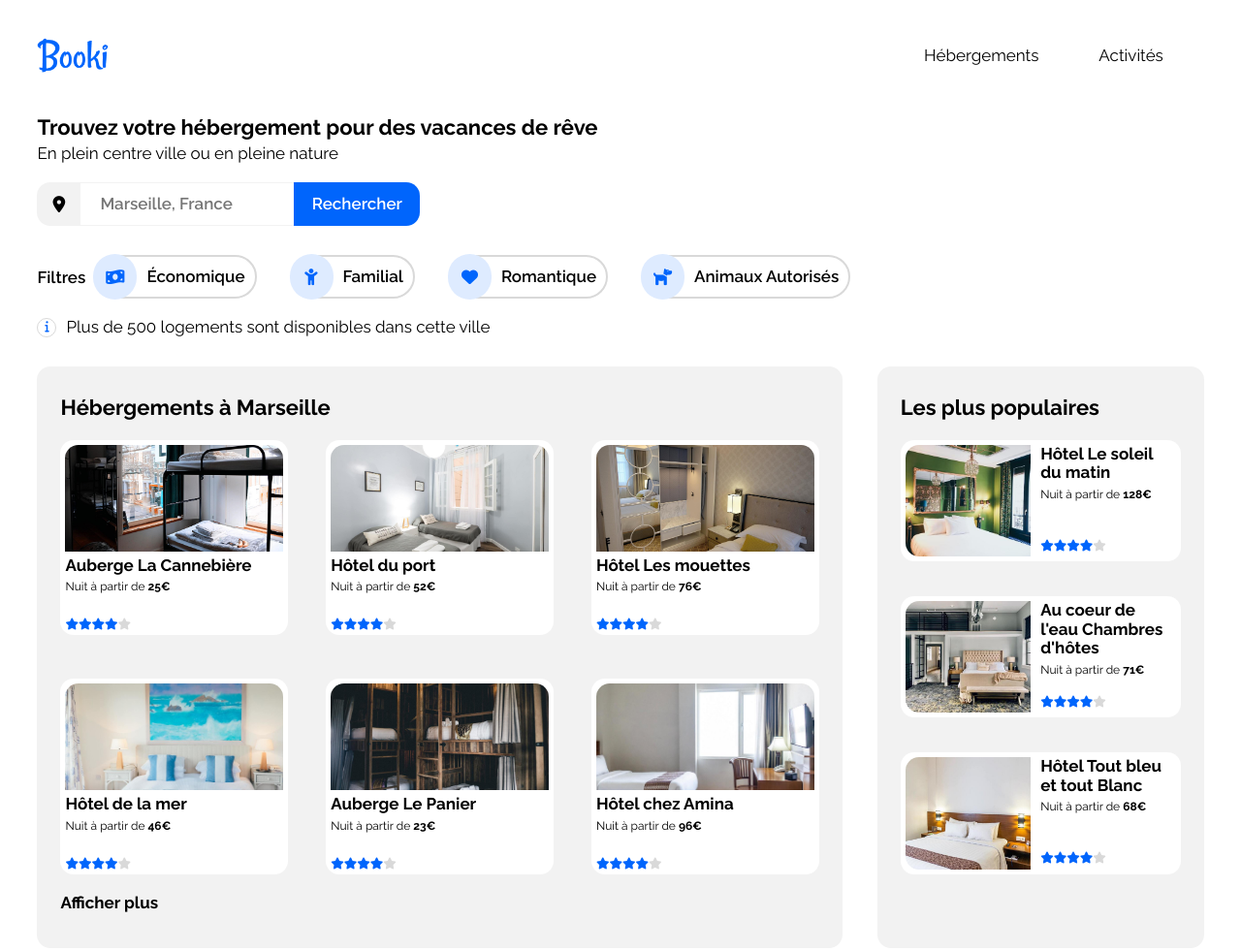
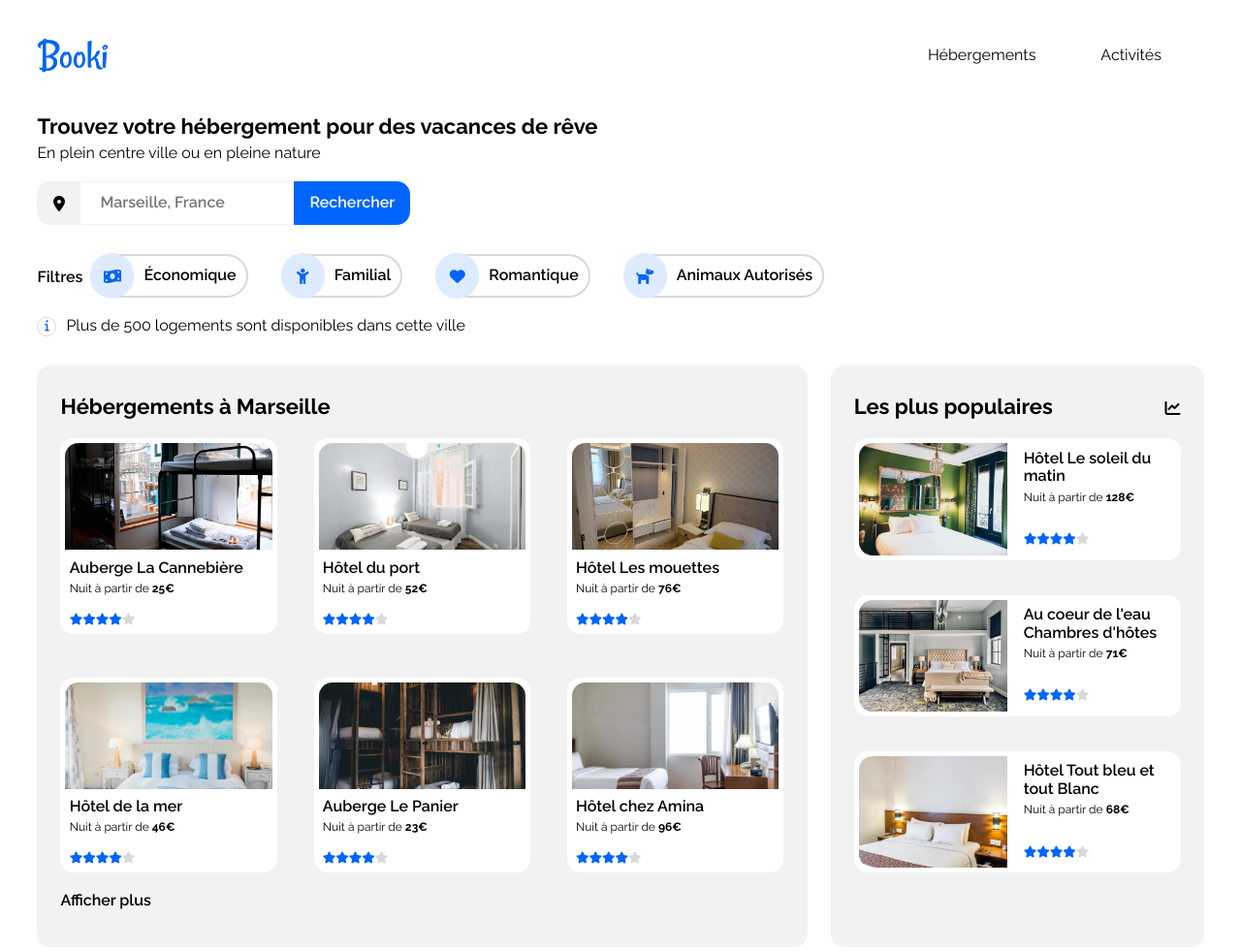
Before and after one commit to sejost/p2_booki_oc, a plain HTML site: page index.html in a window 1280 px wide. Shown: the whole page at 97% size. Drawn offline with Linux system fonts and the light colour scheme.

Commit message:
Simplification Stylesheet + Comments on HTML v1

```diff
--- a/index.html
+++ b/index.html
@@ -1,5 +1,15 @@
 <!DOCTYPE html>
 <html lang="fr">
+
+<!--
+    Head Part Including :
+    - Google Fonts
+
+    - Normalyse.css that makes browsers render all elements more consistently and in line with modern standards
+    - Styles.css/scss that makes the style of the page
+    - Font Awesom Icons
+    - Favicons
+-->
 
 <head>
     <meta charset="UTF-8">
@@ -20,16 +30,21 @@
 
 
 <body>
+
+    <!--
+        Header Part
+        Basic logo With 2 UL links
+    -->
     <header>
         <a class="logo" href="#"><img src="images/logo/Booki.png" href="#" alt="bookilog"></a>
         <nav>
             <ul class="navlinks">
                 <li>
-                    <a class="first-a" href="#">Hébergements</a>
+                    <a href="#">Hébergements</a>
                     <div class="first-select"></div>
                 </li>
                 <li>
-                    <a class="second-a" href="#">Activités</a>
+                    <a href="#">Activités</a>
                     <div class="second-select"></div>
                 </li>
             </ul>
@@ -39,35 +54,47 @@
         </div>
     </header>
 
-    <section class="accomodations search-panel">
-        <div class="header-panel">
+    <!--
+        First Section
+        Accommodation Search Part
+    -->
+    <section>
+        <!-- Header Section of the Reasearch - No Specific Styles -->
+        <div class="header-section">
             <h1>Trouvez votre hébergement pour des vacances de rêve</h1>
             <p>En plein centre ville ou en pleine nature</p>
         </div>
 
-        <form action="#" method="#" class="form-citysearch">
-            <!--Method : Post Action | : Send to the page-->
-            <fieldset class="fieldsearch">
+        <!--
+        Form part - Divided into 2 Fieldset
+        - Input to search
+        - Checkbox used as filters
+        -->
+        <form action="#" method="#">
+            <!--Need to add "Method : Post Action" | : Send to the page-->
 
+            <!-- First FieldSet - Focus on the localisation of the accomodations -->
+            <fieldset>
                 <div class="city-choice">
-                    <a href="#" class="icon fas fa-map-marker-alt"></a>
-                    <input class="search-zone" placeholder="Marseille, France" type="text" name="location" id="city"
+                    <a href="#" class="icon fas fa-map-marker-alt btn"></a>
+                    <input class="research-input" placeholder="Marseille, France" type="text" name="location" id="city"
                         required>
-                    <input class="search-btn desktop-btn" type="submit" value="Rechercher" name="location">
-                    <button class="search-btn mobile-btn" type="submit" name="location"><i
-                            class="fas fa-search"></i></button>
+                    <input class="research-btn desktop-btn btn" type="submit" value="Rechercher" name="location">
+                    <button class="research-btn mobile-btn btn" type="submit" name="location">
+                        <i class="fas fa-search"></i>
+                    </button>
                 </div>
+            </fieldset>
 
-            </fieldset>
-            <fieldset class="fieldfilters">
-                <div class="filterssearch">
-
+            <!-- Second FieldSet - Focus on the filters concerning accomodations -->
+            <fieldset>
+                <div class="search-filters">
                     <legend>Filtres</legend>
-                    <div class="innerfilter">
+                    <div class="inner-filters">
 
                         <div class="filter">
                             <input type="checkbox" name="economical" id="cbx-economical">
-                            <div class="innerlabel">
+                            <div class="inner-label">
                                 <i class="fas fa-money-bill-wave"></i>
                                 <label for="cbx-economical" id="label-economical">Économique</label>
                             </div>
@@ -76,7 +103,7 @@
 
                         <div class="filter">
                             <input type="checkbox" name="family" id="cbx-family">
-                            <div class="innerlabel">
+                            <div class="inner-label">
                                 <i class="fas fa-child"></i>
                                 <label for="cbx-family">Familial</label>
                             </div>
@@ -85,7 +112,7 @@
 
                         <div class="filter">
                             <input type="checkbox" name="romantic" id="cbx-romantic">
-                            <div class="innerlabel">
+                            <div class="inner-label">
                                 <i class="fas fa-heart"></i>
                                 <label for="cbx-romantic">Romantique</label>
                             </div>
@@ -94,7 +121,7 @@
 
                         <div class="filter">
                             <input type="checkbox" name="animals" id="cbx-animals">
-                            <div class="innerlabel">
+                            <div class="inner-label">
                                 <i class="fas fa-dog"></i>
                                 <label for="cbx-animals">Animaux Autorisés</label>
                             </div>
@@ -105,16 +132,24 @@
             </fieldset>
         </form>
 
+        <!--  Footer of the Reasearch Section -->
         <div class="footer-panel">
             <i class="fas fa-info"></i>
             <p>Plus de 500 logements sont disponibles dans cette ville</p>
         </div>
     </section>
 
-    <section class="accomodations-popular">
-        <main class="accomodation">
+    <!--
+        Second Section
+        Researched and Most Popular Accomodations
+    -->
+    <section class="accomodations-list">
+
+        <!-- Main Panel - list filtered accomodations -->
+        <main>
+            <!-- First Card -->
             <h2>Hébergements à Marseille</h2>
-            <div class="hostel-container">
+            <div class="hostels-list">
                 <div class="hostel">
                     <img src="images/hebergements/3_medium/marcus-loke-WQJvWU_HZFo-unsplash.jpg"
                         alt="Auberge La Cannebiere">
@@ -122,6 +157,7 @@
                         <div class="text-card">
                             <h4>Auberge La Cannebière</h4>
                             <p>Nuit à partir de <strong>25€</strong></p>
+
                         </div>
                         <div class="stars"><i class="fas fa-star">
                             </i><i class="fas fa-star"></i><i class="fas fa-star"></i><i class="fas fa-star"></i><i
@@ -129,6 +165,8 @@
                         </div>
                     </div>
                 </div>
+
+                <!-- Second Card -->
                 <div class="hostel">
                     <img src="images/hebergements/3_medium/fred-kleber-gTbaxaVLvsg-unsplash.jpg"
                         alt="Auberge La Cannebiere">
@@ -143,6 +181,8 @@
                         </div>
                     </div>
                 </div>
+
+                <!-- Third Card -->
                 <div class="hostel">
                     <img src="images/hebergements/3_medium/reisetopia-B8WIgxA_PFU-unsplash.jpg"
                         alt="Auberge La Cannebiere">
@@ -157,6 +197,8 @@
                         </div>
                     </div>
                 </div>
+
+                <!-- Fourth Card -->
                 <div class="hostel">
                     <img src="images/hebergements/3_medium/annie-spratt-Eg1qcIitAuA-unsplash.jpg"
                         alt="Auberge La Cannebiere">
@@ -171,6 +213,8 @@
                         </div>
                     </div>
                 </div>
+
+                <!-- Fith Card -->
                 <div class="hostel">
                     <img src="images/hebergements/3_medium/nicate-lee-kT-ZyaiwBe0-unsplash.jpg"
                         alt="Auberge La Cannebiere">
@@ -185,6 +229,8 @@
                         </div>
                     </div>
                 </div>
+
+                <!-- Sixth Card -->
                 <div class="hostel">
                     <img src="images/hebergements/3_medium/febrian-zakaria-M6S1WvfW68A-unsplash.jpg"
                         alt="Auberge La Cannebiere">
@@ -200,12 +246,18 @@
                     </div>
                 </div>
             </div>
-            <p href="#"><strong>Afficher plus</strong></p>
+
+            <!-- Panel's "Footer" -->
+            <a href="#">Afficher plus</a>
         </main>
 
-        <aside class="accomodation most-popular">
-            <h2>Les plus populaires</h2>
-            <div class="hostel-container">
+        <!-- Aside Panel - list most populars' accomodations -->
+        <aside>
+            <div class="header-aside">
+                <h2>Les plus populaires</h2> <i class="fas fa-chart-line"></i>
+            </div>
+            <!-- First Card -->
+            <div class="hostels-list">
                 <div class="hostel">
                     <img src="images/hebergements/4_small/emile-guillemot-Bj_rcSC5XfE-unsplash.jpg"
                         alt="Auberge La Cannebiere">
@@ -218,6 +270,8 @@
                                 class="fas fa-star"></i><i class="fas fa-star"></i><i class="fas fa-star"></i></div>
                     </div>
                 </div>
+
+                <!-- Second Card -->
                 <div class="hostel">
                     <img src="images/hebergements/4_small/aw-creative-VGs8z60yT2c-unsplash.jpg"
                         alt="Auberge La Cannebiere">
@@ -230,6 +284,8 @@
                                 class="fas fa-star"></i><i class="fas fa-star"></i><i class="fas fa-star"></i></div>
                     </div>
                 </div>
+
+                <!-- Third Card -->
                 <div class="hostel">
                     <img src="images/hebergements/4_small/febrian-zakaria-sjvU0THccQA-unsplash.jpg"
                         alt="Auberge La Cannebiere">
@@ -245,6 +301,8 @@
             </div>
         </aside>
     </section>
+
+
     <section class="activities">
 
     </section>
--- a/styles.scss
+++ b/styles.scss
@@ -6,44 +6,103 @@ $basic-gray: #f2f2f2;
 $darker-gray: #d9d9d9;
 $XLarge: 26px;
 $Large: 22px;
-$Medium: 17px;
+$MedLarge: 19px;
+$Medium: 16px;
 $Small: 12px;
 $XSmall: 8px;
+$FLight: 400;
+$FMedium: 600;
+$FHeavy: 700;
+$FBolder: 800;
 
 /* Initialisation of Generic Style */
 * {
+    /* Global Part */
     padding: 0;
     margin: 0;
     box-sizing: border-box;
     font-family: "Raleway", sans-serif;
+    font-weight: $FMedium;
     color: black;
     ::selection {
         background-color: $basic-blue;
         color: white;
     }
+    /* Type text Part */
     h1 {
+        font-weight: $FHeavy;
         font-size: $Large;
         margin-bottom: 5px;
     }
     h2 {
+        font-weight: $FHeavy;
         font-size: $Large;
         margin-bottom: 20px;
     }
     h3 {
-        font-weight: 700;
-        font-size: $Medium;
+        font-weight: $FMedium;
+        font-size: $MedLarge;
         margin-bottom: 10px;
     }
     h4 {
-        font-weight: 700;
+        font-weight: $FMedium;
         font-size: $Medium;
         margin-bottom: 6px;
     }
     a {
         text-decoration: none;
+        font-weight: $FLight;
     }
     a:hover {
         color: $basic-blue;
+    }
+    p {
+        font-weight: $FLight;
+    }
+    legend {
+        margin-right: 2%;
+    }
+    /* Containers Text Part */
+    section {
+        margin: 0 3%;
+    }
+    input {
+        padding-left: 5px;
+        border: solid $basic-gray;
+        border-width: 1px 0;
+    }
+    input:focus {
+        outline: 1px solid $basic-blue;
+    }
+    .btn {
+        width: 120px;
+        border: none;
+        padding: 0;
+        border-radius: 0 14px 14px 0;
+        background: $basic-blue;
+        color: white;
+        cursor: pointer;
+    }
+    form {
+        margin: 20px 0;
+    }
+    fieldset {
+        padding: 0;
+        margin: 0;
+        border: none;
+    }
+    label {
+        margin: 0 10px 0px 10px;
+        align-items: center;
+        display: flex;
+        cursor: pointer;
+    }
+}
+
+/* Generic Style - Tablets and thinner*/
+@media (max-width: 992px) {
+    section {
+        margin: 20px 5% 0 5%;
     }
 }
 
@@ -53,7 +112,6 @@ header {
     justify-content: space-between;
     align-items: center;
     margin: 30px 3%;
-    font-size: $Medium;
     .logo img {
         width: 60%;
     }
@@ -97,38 +155,21 @@ header {
     }
 
     .navlinks li {
-        font-size: $Large;
         list-style-type: none;
         display: inline-block;
         margin-right: 0;
-
         width: 50%;
         div {
             background: $basic-gray;
-            height: 4px;
+            height: 3px;
             position: relative;
-            bottom: 0;
-            right: 0;
             top: 15px;
         }
     }
 }
 
-/* Accomodations Search Section - Desktop */
-section {
-    margin: 0 3%;
-    font-size: $Medium;
-}
+/* Accomodations Search Section / Form Section - Desktop */
 
-form {
-    margin: 20px 0;
-    fieldset {
-        padding: 0;
-        margin: 0;
-        border: none;
-        legend {
-            font-weight: 600;
-        }
 .city-choice {
     height: 45px;
     display: flex;
@@ -137,63 +178,71 @@ form {
     .icon {
         width: 45px;
         background: $basic-gray;
+        color: black;
         border-radius: 14px 0 0 14px;
         display: flex;
         align-items: center;
         justify-content: center;
-                text-decoration: none;
     }
     .icon:hover {
         background: $basic-blue;
         color: white;
     }
-            input {
-                font-weight: 600;
+    .research-input {
+        padding-left: 20px;
+        width: 220px;
     }
-            .search-zone {
-                width: 220px;
-                padding-left: 20px;
-                border: solid $basic-gray;
-                border-width: 1px 0;
+    .research-btn {
+        width: 120px;
     }
-            .search-zone:focus {
-                outline: 1px solid $basic-blue;
-            }
-            .search-btn {
-                width: 130px;
-                border: none;
-                border-radius: 0 14px 14px 0;
-                background: $basic-blue;
-                color: white;
-                cursor: pointer;
-            }
-            .search-btn:hover {
+    .research-btn:hover {
         background: $basic-gray;
         color: black;
         i {
             color: black;
         }
     }
-            button {
+    .mobile-btn {
         display: none;
     }
 }
 
+/* Accomodations Search Section / Form Section - Mobile (less than 768px) */
+@media (max-width: 768px) {
+    .header-section {
+        margin-top: 10%;
+    }
+    .city-choice {
+        .research-btn {
+            width: 45px;
+            height: calc(100% + 2px);
+            margin-top: -1px;
+            border-radius: 14px;
+            margin-left: -20px;
+        }
+        .desktop-btn {
+            display: none;
+        }
+        .mobile-btn {
+            display: inline;
+            i {
+                color: white;
+            }
+        }
+    }
+}
 /* Filters Search Sub-section - Desktop */
-        .filterssearch {
+.search-filters {
     display: flex;
     align-items: baseline;
-            legend {
-                margin-right: 2%;
-            }
-            .innerfilter {
+    .inner-filters {
         display: flex;
         input[type="checkbox"] {
             display: none;
             position: relative;
         }
         .filter {
-                    input[type="checkbox"]:hover + .innerlabel {
+            input[type="checkbox"]:hover + .inner-label {
                 background: $basic-blue;
                 i {
                     background: $basic-gray;
@@ -203,14 +252,14 @@ form {
                     color: white;
                 }
             }
-                    input[type="checkbox"]:checked ~ .innerlabel {
+            input[type="checkbox"]:checked ~ .inner-label {
                 background: $basic-blue;
                 label {
                     color: white;
                 }
             }
         }
-                .innerlabel {
+        .inner-label {
             height: 45px;
             border: solid $darker-gray;
             border-width: 2px;
@@ -228,68 +277,25 @@ form {
                 justify-content: center;
                 align-items: center;
             }
-                    label {
-                        margin: 0 10px 0px 10px;
-                        align-items: center;
-                        font-weight: 600;
-                        display: flex;
-                        cursor: pointer;
-                    }
-                }
-            }
         }
     }
 }
 
 /* Accomodations Search Section - Tablet (less than 992px) */
 @media (max-width: 992px) {
-    form {
-        fieldset {
-            .filterssearch {
+    .search-filters {
         display: flex;
         flex-direction: column;
         legend {
             margin-bottom: 2%;
         }
-                .innerfilter {
+        .inner-filters {
             margin: 0 5% 0 5%;
             display: flex;
             flex-wrap: wrap;
             justify-content: flex-start;
-                    .innerlabel {
+            .inner-label {
                 margin-bottom: 15px;
-                    }
-                }
-            }
-        }
-    }
-}
-
-/* Accomodations Search Section - Mobile (less than 768px) */
-@media (max-width: 768px) {
-    section {
-        margin: 20px 5% 0 5%;
-    }
-
-    form {
-        fieldset {
-            .city-choice {
-                .search-btn {
-                    width: 45px;
-                    height: calc(100% + 2px);
-                    margin-top: -1px;
-                    border-radius: 14px;
-                    margin-left: -20px;
-                }
-                .desktop-btn {
-                    display: none;
-                }
-                .mobile-btn {
-                    display: inline;
-                    i {
-                        color: white;
-                    }
-                }
             }
         }
     }
@@ -314,15 +320,15 @@ form {
     }
 }
 
-/* Accomodations List - Generic Styles - Desktop */
-.accomodations-popular {
+/* Second-Section - Accomodations List - Generic Styles - Desktop */
+.accomodations-list {
     margin: 30px 3%;
     height: 600px;
     //height: 90%;
     display: flex;
     justify-content: space-between;
 
-    .hostel-container {
+    .hostels-list {
         height: 80%;
         margin-bottom: 20px;
         display: flex;
@@ -330,7 +336,6 @@ form {
         justify-content: space-between;
         align-content: space-between;
         p {
-            font-weight: 400;
             font-size: $Small;
         }
         .hostel {
@@ -342,6 +347,7 @@ form {
             .inner-hostel {
                 display: flex;
                 flex-wrap: wrap;
+                padding: 2%;
                 .text-card {
                     height: 80%;
                 }
@@ -364,13 +370,15 @@ form {
         }
     }
 
-    /* Accomodations List - Main Styles - Desktop */
-
+    /* Second-Section - Accomodations List - Main Panel Styles - Desktop */
     main {
-        width: 69%;
+        width: 66%;
         padding: 30px 2% 10px 2%;
         background: $basic-gray;
         border-radius: 14px;
+        a {
+            font-weight: $FMedium;
+        }
         .hostel {
             width: 30%;
             height: 45%;
@@ -388,12 +396,17 @@ form {
         }
     }
 
-    /* Accomodations List - Aside Styles - Desktop */
+    /* Second-Section - Accomodations List - Aside Panel Styles - Desktop */
     aside {
-        width: 28%;
+        width: 32%;
         padding: 30px 2% 10px 2%;
         background: $basic-gray;
         border-radius: 14px;
+        .header-aside {
+            display: flex;
+            align-items: baseline;
+            justify-content: space-between;
+        }
         .hostel {
             width: 100%;
             height: 28%;
```
Also changed, not shown: styles.css. Lines whose indentation alone changed are shown as unchanged.
